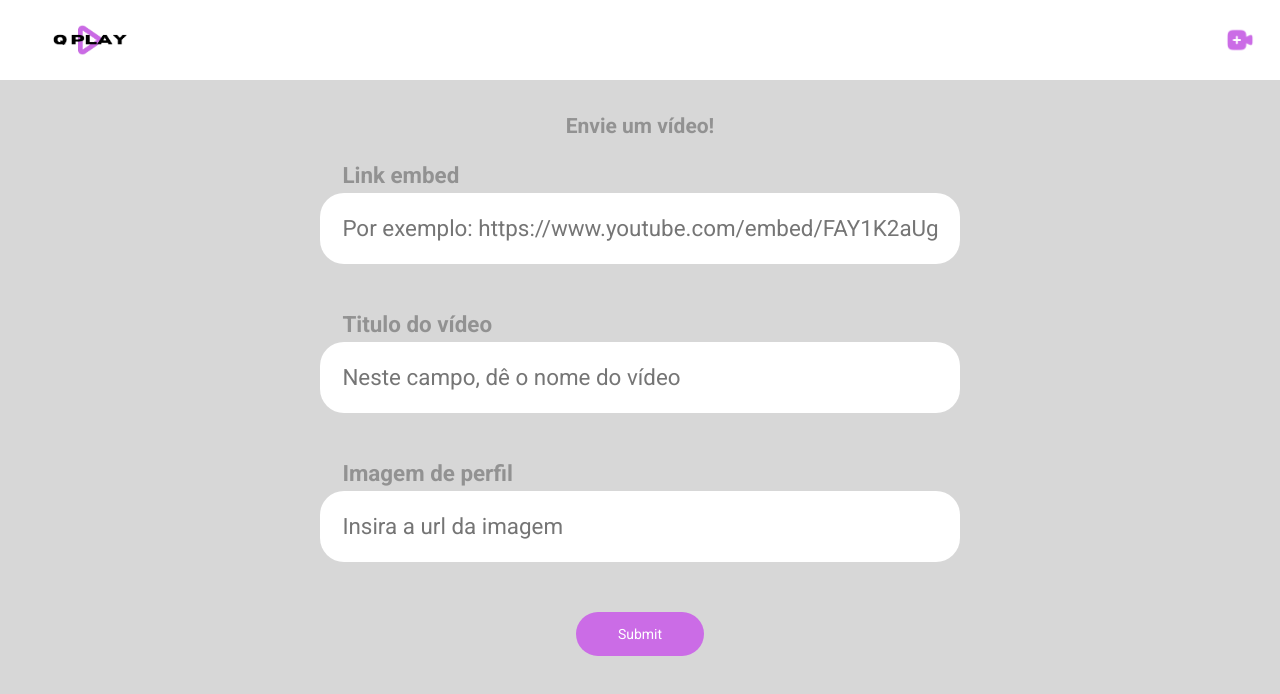
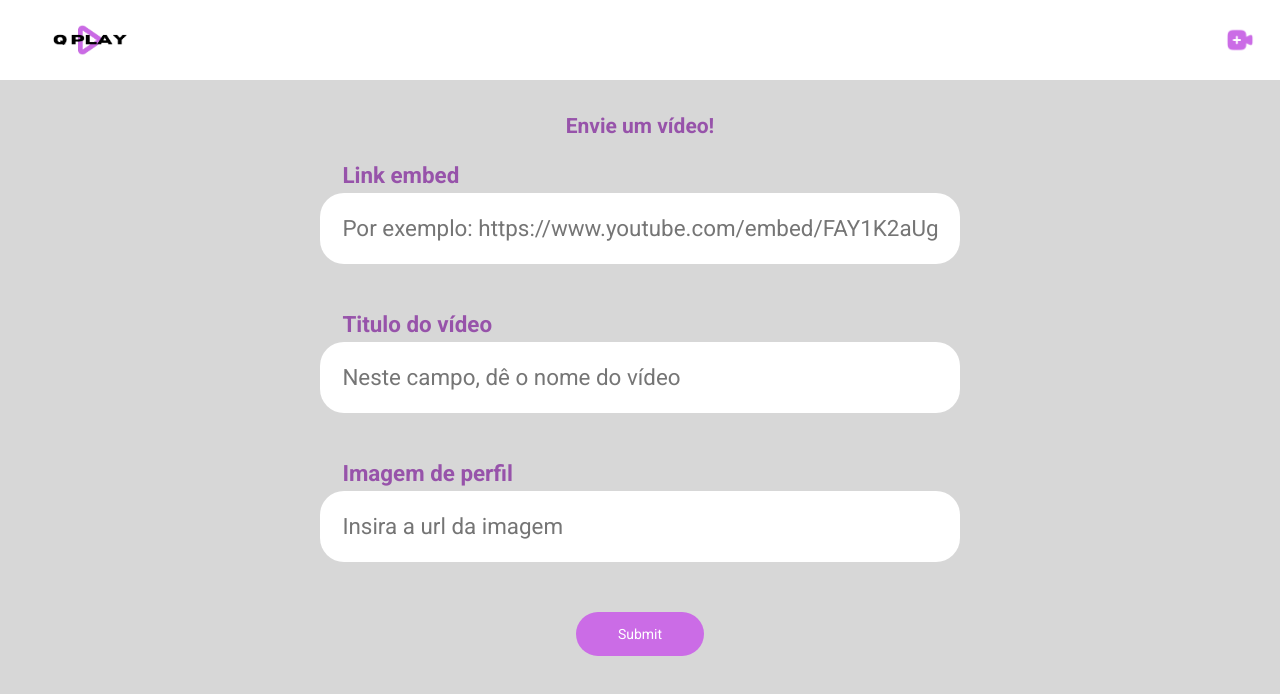
Before and after one commit to queiiroz/requisicoes-main, a plain HTML site: page pages/enviar-video.html in a window 1280 px wide. Drawn offline with Linux system fonts and the light colour scheme.

Commit message:
add style home

```diff
--- a/css/estilos.css
+++ b/css/estilos.css
@@ -2,7 +2,7 @@
 *::before,
 *::after {
   --azul-escuro: #cb6ce6;
-  --azul-medio: #929292;
+  --azul-medio: #9753aa;
   --azul-claro: #d7d7d7;
   --cinza-texto: #444444;
   --cinza-claro: #ececec;
```
